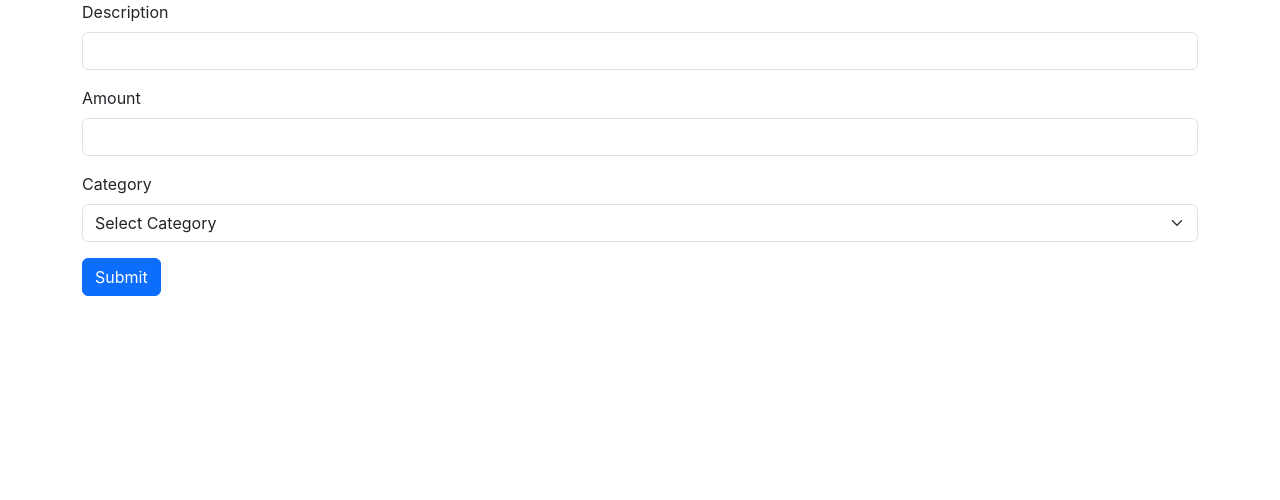
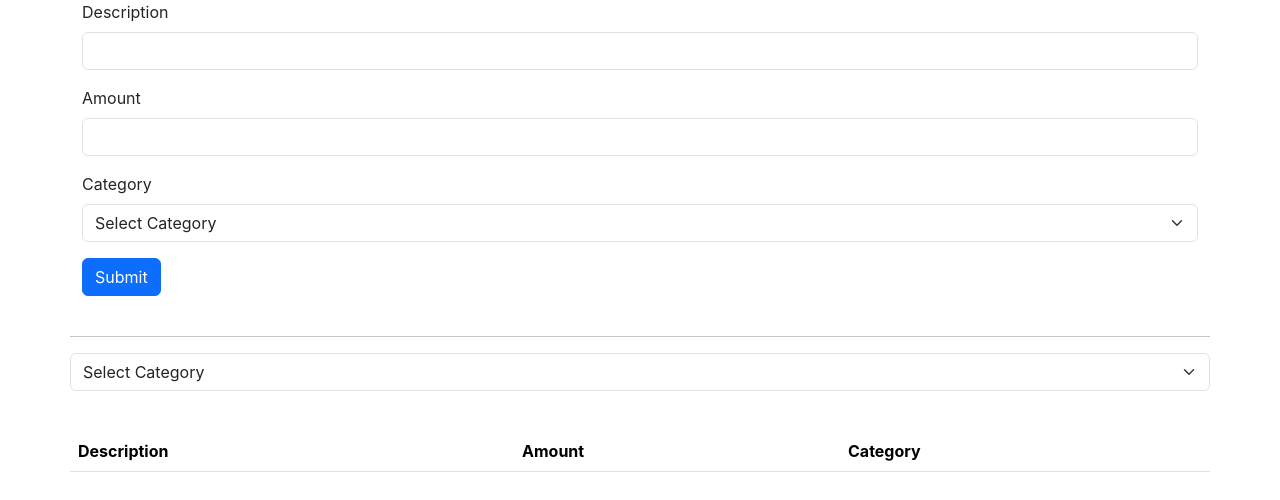
Before and after one commit to samsarena/expensetracker, a React (Create React App) app: page / in a window 1280 px wide. Shown: the top 500 px of the page. Built offline with nearby package versions, Linux system fonts and the light colour scheme.

Commit message:
files added

```diff
--- a/src/App.js
+++ b/src/App.js
@@ -1,13 +1,21 @@
+import { useEffect, useState } from "react";
 import Form from "./components/Form";
+import ExpenseTable from "./components/ExpenseTable";
 
 export const categories = ["Grocery", "Utilities", "Entertainment"];
 
 function App() {
+  let [listData, setListData] = useState([]);
+  useEffect(()=>{
+    console.log("PARENT", listData);
+  }, [listData]);
+  let x = "Ashis";
   return (
     <>
       <div className="container">
         <div className="row">
-          <Form />
+          <Form setListData={setListData} />
+          <ExpenseTable data={listData} />
         </div>
       </div>
     </>
--- /dev/null
+++ b/src/components/ExpenseTable.js
@@ -0,0 +1,41 @@
+import { categories } from "../App";
+function ExpenseTable({ data }) {
+    const filterHandler = (e) => {
+        console.log(e);
+    }
+    return (
+        <>
+            <p>&nbsp;</p>
+            <hr />
+            <select className="form-select" name="category" id="input-category" onChange={(e) => filterHandler(e.target)}>
+                <option value="">Select Category</option>
+                {categories.map((item) => {
+                    return <option key={item} value={item}>{item}</option>
+                })}
+            </select>
+            <p>&nbsp;</p>
+            <table className="table">
+                <thead>
+                    <tr>
+                        <th>Description</th>
+                        <th>Amount</th>
+                        <th>Category</th>
+                    </tr>
+                </thead>
+                <tbody>
+                    {data.map((item) => {
+                        return (
+                            <tr key={item.id}>
+                                <td>{item.description}</td>
+                                <td>{item.amount}</td>
+                                <td>{item.category}</td>
+                            </tr>
+                        )
+                    })}
+                </tbody>
+            </table>
+        </>
+    )
+}
+
+export default ExpenseTable;
--- a/src/components/Form.js
+++ b/src/components/Form.js
@@ -1,19 +1,18 @@
 import { useState } from "react";
 import { categories } from "../App";
 
-function Form() {
+function Form({setListData, listData}) {
     let [formData, setFormData] = useState({});
     const changeHandler = (e) => {
         setFormData({
             ...formData,
-            [e.name]: e.value
+            id: formData.length + 1,
+            [e.name]: e.value,
         })
     }
     const formSubmitHandler = (e) => {
         e.preventDefault();
-        console.log(formData)
-        setFormData("");
-        // e.reset();
+        setListData([...listData, formData]);
     }
 
     return (
```
